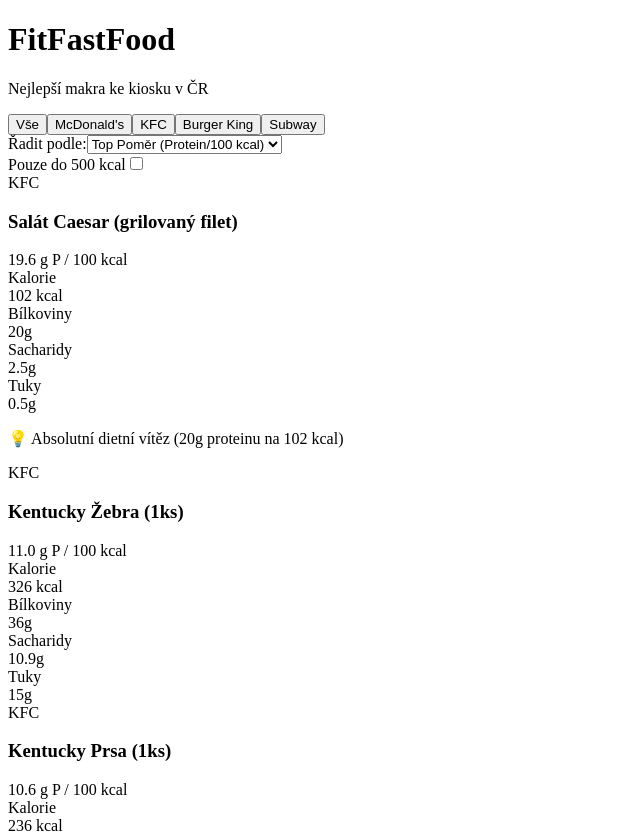
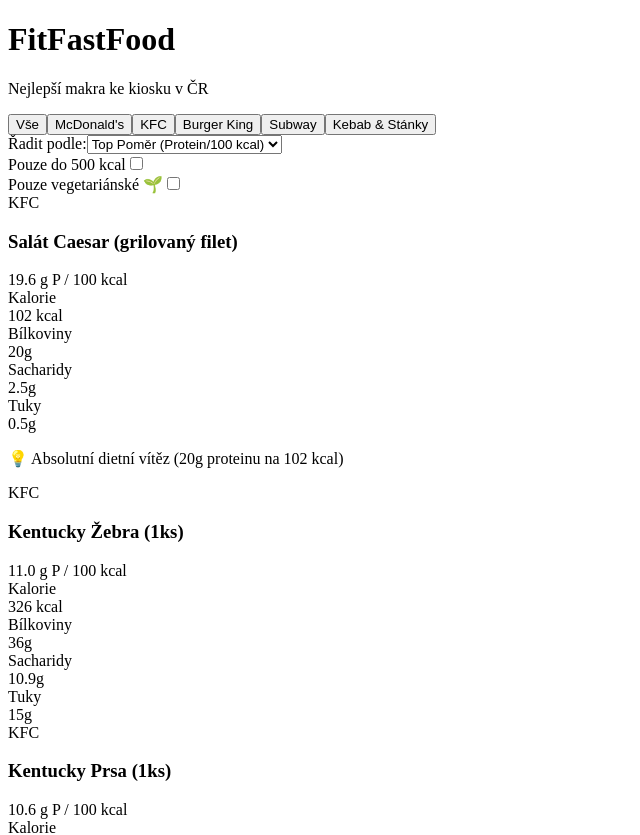
Before and after one commit to Bojkas1985/FitFastFood, a Next.js app: page / in a window 1280 px wide. Shown: the top 835 px of the page, without its empty margins (0-640 px from the left). Built offline with nearby package versions, Linux system fonts and the light colour scheme.

Commit message:
Update page.tsx

```diff
--- a/app/page.tsx
+++ b/app/page.tsx
@@ -4,15 +4,17 @@
 import { FOOD_DATA } from '../data';
 
 export default function Home() {
-  const [selectedChain, setSelectedChain] = useState<'all' | 'mcdonalds' | 'kfc' | 'burgerking' | 'subway'>('all');
+  const [selectedChain, setSelectedChain] = useState<'all' | 'mcdonalds' | 'kfc' | 'burgerking' | 'subway' | 'generic'>('all');
   const [sortBy, setSortBy] = useState<'ratio' | 'protein' | 'calories'>('ratio');
   const [under500Kcal, setUnder500Kcal] = useState<boolean>(false);
+  const [onlyVeggie, setOnlyVeggie] = useState<boolean>(false);
 
   const filteredAndSortedData = useMemo(() => {
     return FOOD_DATA
       .filter((item) => {
         if (selectedChain !== 'all' && item.chain !== selectedChain) return false;
         if (under500Kcal && item.calories > 500) return false;
+        if (onlyVeggie && !item.isVegetarian) return false;
         return true;
       })
       .sort((a, b) => {
@@ -25,7 +27,7 @@
         if (sortBy === 'calories') return a.calories - b.calories;
         return 0;
       });
-  }, [selectedChain, sortBy, under500Kcal]);
+  }, [selectedChain, sortBy, under500Kcal, onlyVeggie]);
 
   const getChainName = (chain: string) => {
     switch (chain) {
@@ -33,6 +35,7 @@
       case 'kfc': return 'KFC';
       case 'burgerking': return 'Burger King';
       case 'subway': return 'Subway';
+      case 'generic': return 'Kebab / Stánek / Bistro';
       default: return chain;
     }
   };
@@ -53,6 +56,7 @@
           { id: 'kfc', label: 'KFC' },
           { id: 'burgerking', label: 'Burger King' },
           { id: 'subway', label: 'Subway' },
+          { id: 'generic', label: 'Kebab & Stánky' },
         ].map((chain) => (
           <button
             key={chain.id}
@@ -92,6 +96,16 @@
             className="w-4 h-4 accent-amber-500 rounded"
           />
         </div>
+
+        <div className="flex items-center justify-between border-t border-slate-800/60 pt-2">
+          <span className="text-xs text-slate-300">Pouze vegetariánské 🌱</span>
+          <input
+            type="checkbox"
+            checked={onlyVeggie}
+            onChange={(e) => setOnlyVeggie(e.target.checked)}
+            className="w-4 h-4 accent-emerald-500 rounded"
+          />
+        </div>
       </div>
 
       {/* Seznam jídel */}
@@ -105,9 +119,16 @@
             >
               <div className="flex justify-between items-start gap-2">
                 <div>
-                  <span className="text-[10px] font-bold uppercase tracking-wider text-amber-500/80">
-                    {getChainName(item.chain)}
-                  </span>
+                  <div className="flex items-center gap-1.5">
+                    <span className="text-[10px] font-bold uppercase tracking-wider text-amber-500/80">
+                      {getChainName(item.chain)}
+                    </span>
+                    {item.isVegetarian && (
+                      <span className="text-[10px] bg-emerald-500/10 text-emerald-400 px-1.5 py-0.5 rounded border border-emerald-500/20 font-bold">
+                        🌱 Veggie
+                      </span>
+                    )}
+                  </div>
                   <h3 className="font-bold text-base text-white">{item.name}</h3>
                 </div>
                 <div className="text-right shrink-0">
```
